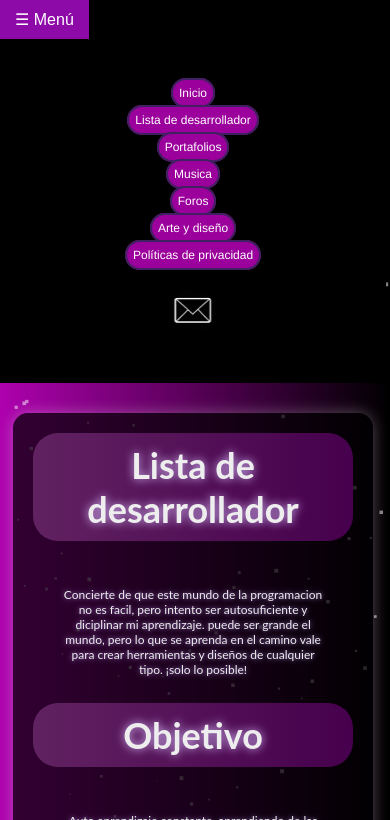
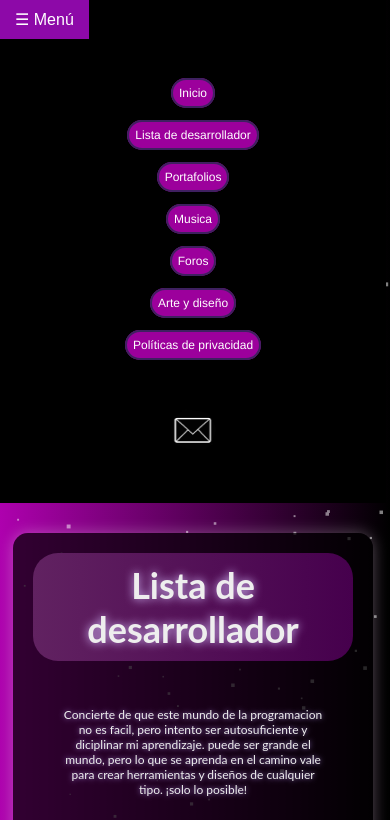
Before and after one commit to GalletaDev/pag_personality, a plain HTML site: page language/es/list_.html in a window 390 px wide. Both pictures are taken after a click on the button "☰ Menú". Shown: the top 820 px of the page. Drawn offline with Linux system fonts and the light colour scheme.

Commit message:
Add files via upload

```diff
--- a/language/es/list_.html
+++ b/language/es/list_.html
@@ -25,7 +25,7 @@
 		<!-- Botón que solo aparecerá en móviles -->
 		<button onclick="toggleMenu()" class="toggle-button">☰ Menú</button>
 
-		<ul id="menuList" class="collapse expanded">
+		<ul id="menuList" class="collapse expanded banner_ul_toggle">
 			<li><a class="button_decoration" href="../../index.html">Inicio</a></li>
 			<li><a class="button_decoration" href="../../language/es/list_.html">Lista de desarrollador</a></li>
 			<li><a class="button_decoration" href="../../language/es/portafolios.html">Portafolios</a></li>
```
Also changed, not shown: language/es/politic.html (+1 -1 lines).
